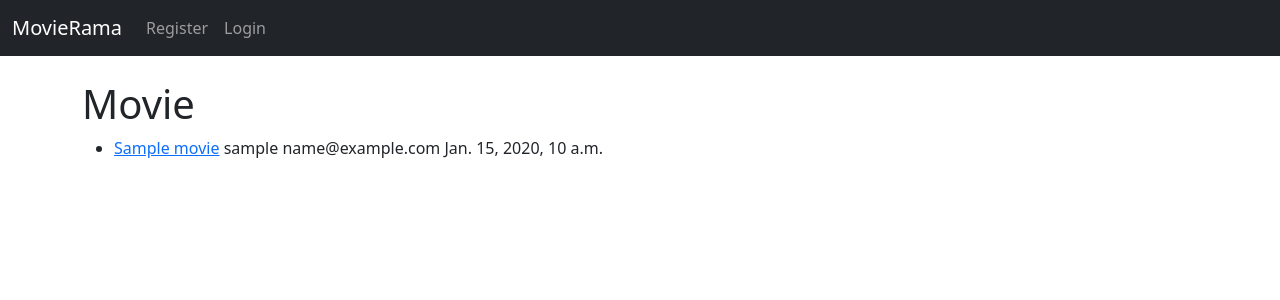
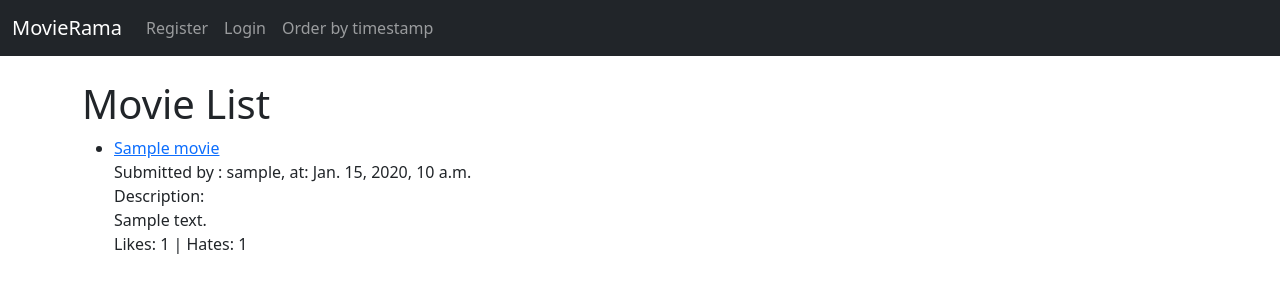
Before and after one commit to petrzerz/workable_assesment, a Django app: page / in a window 1280 px wide. Shown: the top 300 px of the page. Run offline with Django 4.2, Linux system fonts and the light colour scheme; tables that the repository leaves empty hold one stand-in row (values such as "Sample post").

Commit message:
add requirements

```diff
--- a/movierama_app/templates/base.html
+++ b/movierama_app/templates/base.html
@@ -36,6 +36,10 @@
                 </li>
                 {% endif %}
 
+                <li class="nav-item">
+                    <a class="nav-link" href="{% url 'movie_order' %}">Order by timestamp</a>
+                </li>
+
 
             </ul>
             </li>
--- a/movierama_app/templates/home.html
+++ b/movierama_app/templates/home.html
@@ -2,18 +2,21 @@
 
 {% block content %}
 
-<h1>Movie</h1>
+<h1>Movie List</h1>
 
 <ul>
     {% for movie in object_list %}
-    <li><a href=" {% url 'movie-detail' movie.pk %}"> {{ movie.title }}</a>
-        {{ movie.user.username }}
-        {{ movie.user.email }}
-        {{ movie.timestamp }}  <small>
-            {% if user.is_authenticated %}
+    <li><a href=" {% url 'movie-detail' movie.pk %}">
+        {{ movie.title }}</a> <br/>
+        Submitted by : {{ movie.user.username }},
+        at: {{ movie.timestamp }} <br/>
+        Description:<br/> {{ movie.description }} <br/>
+        Likes: {{ movie.likes.all.count }} |
+        Hates: {{ movie.hates.all.count}} <small>
+            {% if user.is_authenticated and movie.user.id == user.id%}
             - <a href="{% url 'update_movie' movie.pk %}">Edit<a/>
-                <a href="{% url 'delete_movie' movie.pk %}">Delete<a/>
-            {% endif %}
+            <a href="{% url 'delete_movie' movie.pk %}">Delete<a/>
+                {% endif %}
         </small><br/>
     </li>
     {% endfor%}
--- a/movierama_app/urls.py
+++ b/movierama_app/urls.py
@@ -1,4 +1,4 @@
-from django.urls import path
+from django.urls import path, re_path
 
 from .views import HomeView, MovieDetailView, AddMovieView, UpdateMovieView, DeleteMovieView, MovieListByUserView, \
     LikeView, HateView
@@ -11,6 +11,7 @@ urlpatterns = [
     path('movie/delete/<int:pk>', DeleteMovieView.as_view(), name='delete_movie'),
     path('user_movie/<int:pk>/', MovieListByUserView.as_view(), name='movie_list_by_user'),
     path('like/<int:pk>', LikeView, name='like_movie'),
-    path('hate/<int:pk>', HateView, name='hate_movie')
+    path('hate/<int:pk>', HateView, name='hate_movie'),
+    # re_path(r'^movie_order/(?P<order_by>[\w/@+-])/$', HomeView.as_view(), name='movie_order'),
 
 ]
--- a/movierama_app/views.py
+++ b/movierama_app/views.py
@@ -12,6 +12,21 @@ class HomeView(ListView):
     template_name = 'home.html'
     ordering = ['-timestamp']
 
+    def get_queryset(self, **kwargs):
+        queryset = super().get_queryset(**kwargs)
+        timestamp = self.request.GET.get('order_by')
+        likes = self.request.GET.get('order_by')
+        hates = self.request.GET.get('order_by')
+
+        if timestamp is not None:
+            queryset = queryset.order_by('-timestamp')
+        # if likes is not None:
+        #     queryset = queryset.order_by('likes.all().count')
+        # if hates is not None:
+        #     queryset = queryset.order_by('likes.all().count')
+
+        return queryset
+
 
 class MovieDetailView(DetailView):
     model = Movie
@@ -19,6 +34,7 @@ class MovieDetailView(DetailView):
 
     def get_context_data(self, **kwargs):
         context = super(MovieDetailView, self).get_context_data()
+        print(context)
         stuff = get_object_or_404(Movie, id=self.kwargs['pk'])
 
         total_likes = stuff.total_likes()
@@ -59,7 +75,6 @@ class UpdateMovieView(UpdateView):
 
 
 class DeleteMovieView(DeleteView):
-    # permission_classes = (IsAuthenticated,)
     model = Movie
     template_name = 'delete_movie.html'
     success_url = reverse_lazy('home')
```
Also changed, not shown: requirements.txt (added, +8 -0 lines).
